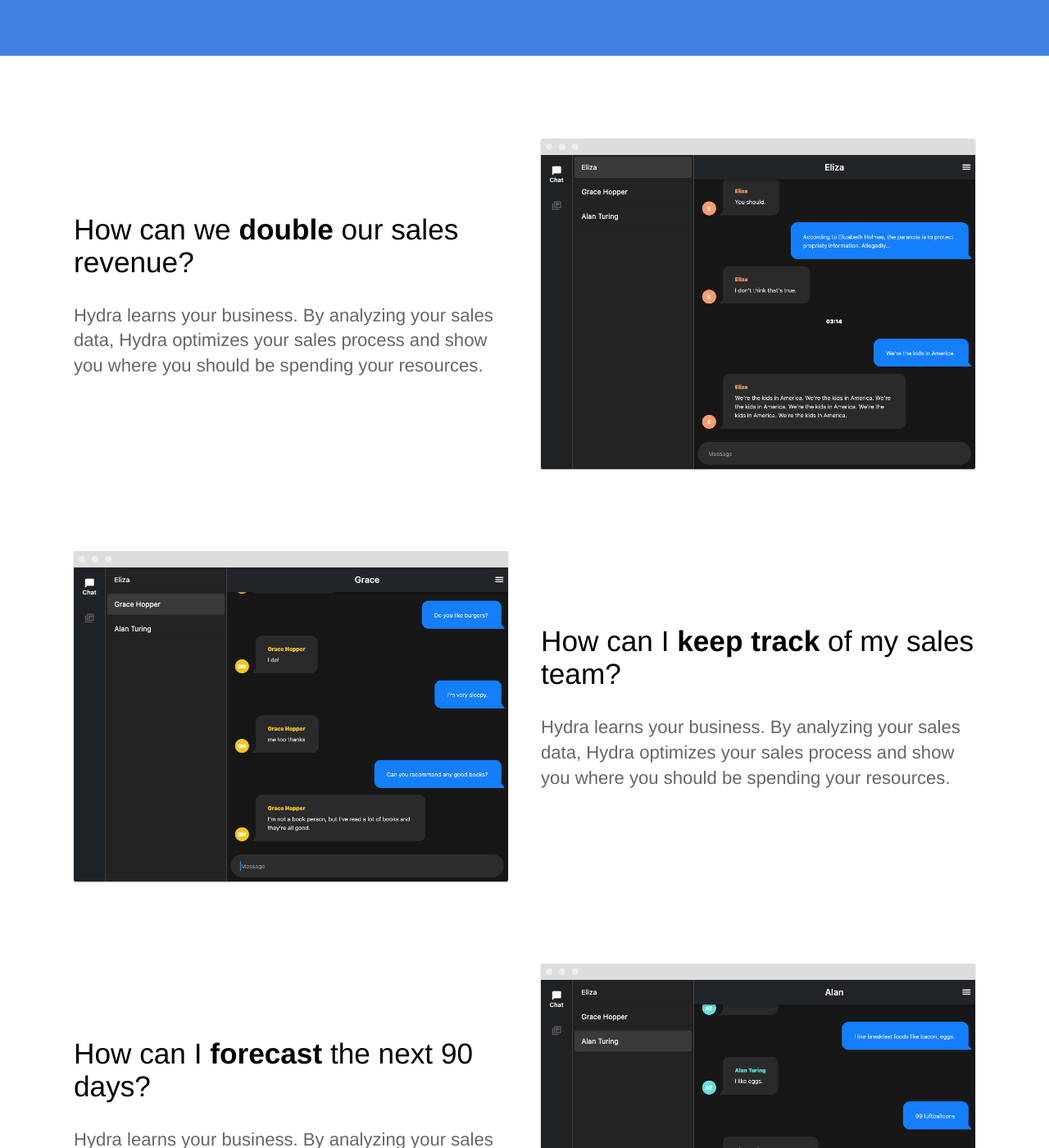
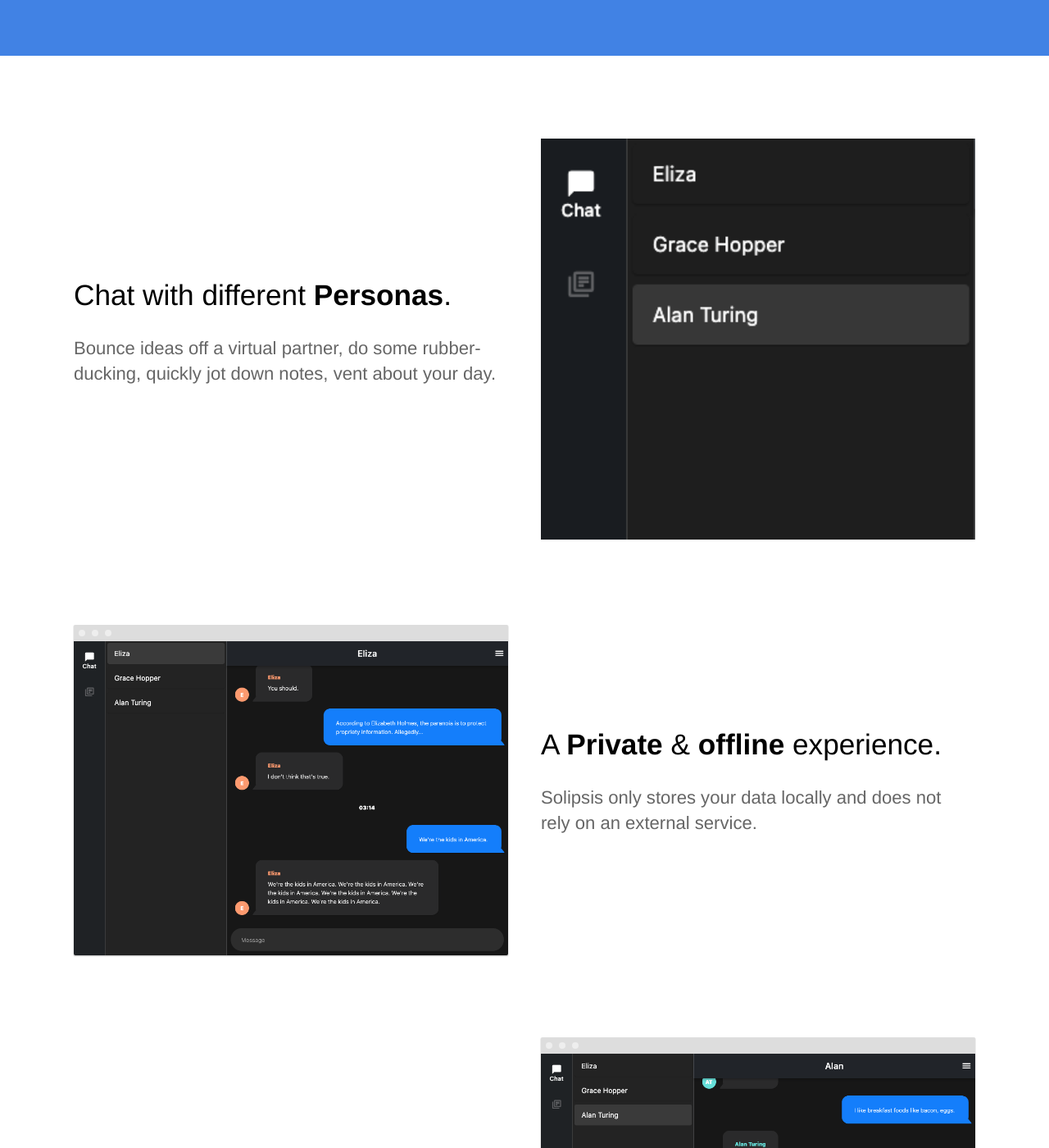
Before and after one commit to SolipsisAI/solipsisai.github.io, a Jekyll site: the page built from index.html, in a window 1280 px wide and 1400 px high, scrolled down 1014 px. Shown: the whole window at 82% size. Built offline with Jekyll 4.4.1, drawn with Linux system fonts in a browser that asks for light colours; some of the changed text lies outside the part shown.

Commit message:
Update descriptions in home page

```diff
--- a/index.html
+++ b/index.html
@@ -17,8 +17,20 @@ description: Investigating ways to make rubber-ducking more fun.
 	<section>
 		<div class="container flex">
 			<div class="text editable">
-				<h2>How can we <strong>double</strong> our sales revenue?</h2>
-				<p>Hydra learns your business. By analyzing your sales data, Hydra optimizes your sales process and show you where you should be spending your resources. </p>
+				<h2>Chat with different <strong>Personas</strong>.</h2>
+				<p>Bounce ideas off a virtual partner, do some rubber-ducking, quickly jot down notes, vent about your day.</p>
+			</div>
+			<div class="image">
+				<img src="{{ site.baseurl }}/images/personas.png" alt="Screenshot" class="editable" />
+			</div>
+		</div>
+	</section>
+
+	<section>
+		<div class="container flex">
+			<div class="text editable">
+				<h2>A <strong>Private</strong> &amp; <strong>offline</strong> experience.</h2>
+				<p>Solipsis only stores your data locally and does not rely on an external service.</p>
 			</div>
 			<div class="image">
 				<img src="{{ site.baseurl }}/images/app2.png" alt="Screenshot" class="screenshot editable" />
@@ -29,20 +41,8 @@ description: Investigating ways to make rubber-ducking more fun.
 	<section>
 		<div class="container flex">
 			<div class="text editable">
-				<h2>How can I <strong>keep track</strong> of my sales team?</h2>
-				<p>Hydra learns your business. By analyzing your sales data, Hydra optimizes your sales process and show you where you should be spending your resources.</p>
-			</div>
-			<div class="image">
-				<img src="{{ site.baseurl }}/images/app3.png" alt="Screenshot" class="screenshot editable" />
-			</div>
-		</div>
-	</section>
-
-	<section>
-		<div class="container flex">
-			<div class="text editable">
-				<h2>How can I <strong>forecast</strong> the next 90 days?</h2>
-				<p>Hydra learns your business. By analyzing your sales data, Hydra optimizes your sales process and show you where you should be spending your resources.</p>
+				<h2>Open-Source (SOON)</h2>
+				<p>Solipsis will be entirely open-source.</p>
 			</div>
 			<div class="image">
 				<img src="{{ site.baseurl }}/images/app.png" alt="Screenshot" class="screenshot editable" />
```
